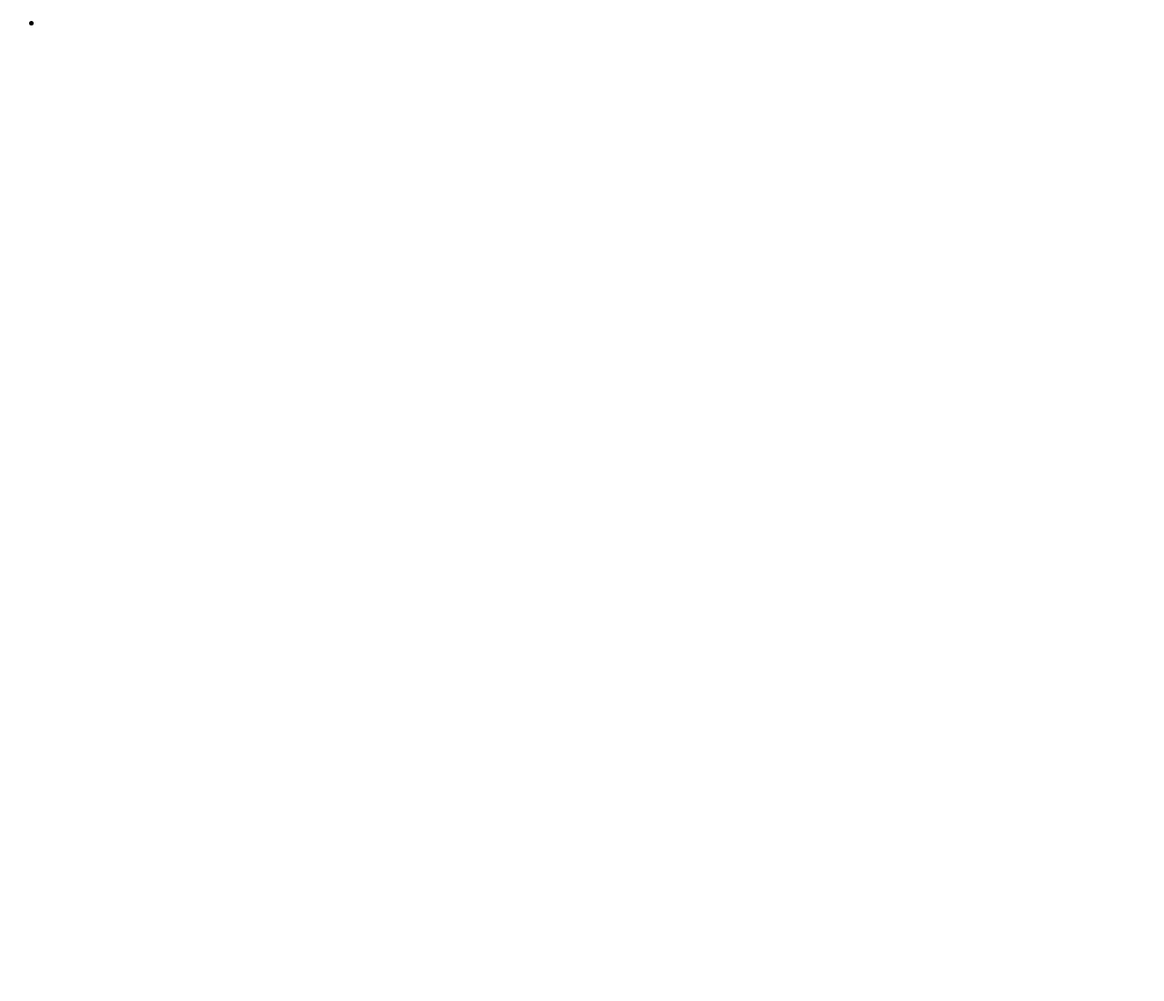
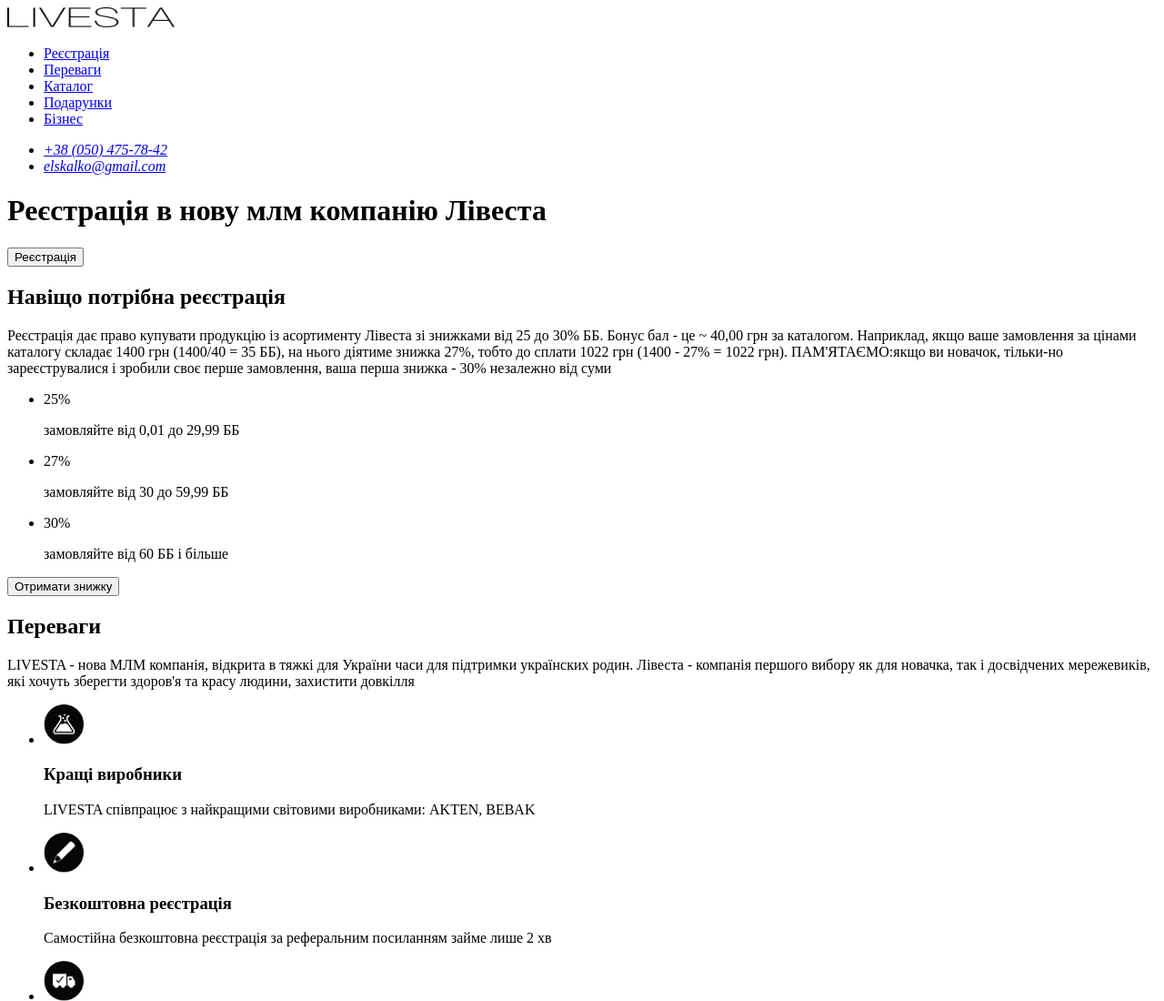
Before and after one commit to selenayur/livesta, a plain HTML site: page index.html in a window 1280 px wide. Shown: the top 1100 px of the page at 91% size. Before the commit the page ends 800 px from the top, so only its background shows below. Drawn offline with Linux system fonts and the light colour scheme.

Commit message:
28072024

```diff
--- a/index.html
+++ b/index.html
@@ -1,19 +1,117 @@
 <!DOCTYPE html>
 <html lang="uk">
+
 <head>
     <meta charset="UTF-8">
     <meta http-equiv="X-UA-Compatible" content="IE=edge">
     <meta name="viewport" content="width=device-width, initial-scale=1.0">
     <title>Livesta</title>
 </head>
+
 <body>
     <header>
         <nav>
+            <a href="./index.html"><img src="./images/logo.png" alt="логотип" width="184" height="22"></a>
             <ul>
-                <li><a></a></li>
+                <li><a href="./index.html">Реєстрація</a></li>
+                <li><a href="./index.html">Переваги</a></li>
+                <li><a href="./index.html">Каталог</a></li>
+                <li><a href="./index.html">Подарунки</a></li>
+                <li><a href="./index.html">Бізнес</a></li>
             </ul>
         </nav>
+        <address>
+            <ul>
+                <li><a href="tel:+110001111111">+38 (050) 475-78-42</a></li>
+                <li><a href="mailto:info@devstudio.com">elskalko@gmail.com</a></li>
+            </ul>
+        </address>
     </header>
+    <main>
 
+        <!----------------------ХИРО---------------------->
+        <h1>Реєстрація в нову млм компанію Лівеста</h1>
+        <button type="button">Реєстрація</button></div>
+
+        <!-----------------------РЕЄСТРАЦІЯ----------------------->
+        <h2>Навіщо потрібна реєстрація</h2>
+        <p>Реєстрація дає право купувати продукцію із асортименту Лівеста зі знижками від 25 до 30% ББ. Бонус бал - це ~
+            40,00 грн за каталогом.
+            Наприклад, якщо ваше замовлення за цінами каталогу складає 1400 грн (1400/40 = 35 ББ), на нього діятиме
+            знижка 27%, тобто до сплати 1022 грн (1400 - 27% = 1022 грн).
+            ПАМ'ЯТАЄМО:якщо ви новачок, тільки-но зареєструвалися і зробили своє перше замовлення, ваша перша знижка -
+            30% незалежно від суми</p>
+        <ul>
+            <li>
+                <p>25%</p>
+                <p>замовляйте від 0,01 до 29,99 ББ</p>
+            </li>
+            <li>
+                <p>27%</p>
+                <p>замовляйте від 30 до 59,99 ББ</p>
+            </li>
+            <li>
+                <p>30%</p>
+                <p>замовляйте від 60 ББ і більше</p>
+            </li>
+        </ul>
+        <button type="button">Отримати знижку</button></div>
+
+        <!----------------------ПЕРЕВАГИ---------------------->
+        <h2>Переваги</h2>
+        <p>LIVESTA - нова МЛМ компанія, відкрита в тяжкі для України часи для підтримки українских родин. Лівеста -
+            компанія першого вибору як для новачка, так і досвідчених мережевиків, які хочуть зберегти
+            здоров'я та красу людини, захистити довкілля</p>
+        <ul>
+            <li>
+                <img src="./images/1.png" alt="" width="44" height="44">
+                </img>
+                <h3>Кращі виробники</h3>
+                <p>LIVESTA співпрацює з найкращими світовими виробниками: AKTEN, BEBAK</p>
+            </li>
+            <li>
+                <img src="./images/2.png" alt="" width="44" height="44">
+                </img>
+                <h3>Безкоштовна реєстрація</h3>
+                <p>Самостійна безкоштовна реєстрація за реферальним посиланням займе лише 2 хв</p>
+            </li>
+            <li>
+                <img src="./images/3.png" alt="" width="44" height="44">
+                </img>
+                <h3>Безкоштовна доставка</h3>
+                <p>Безкоштовна доставка на
+                    замовлення від 1200 грн до сплати</p>
+            </li>
+            <li>
+                <img src="./images/4.png" alt="" width="44" height="44">
+                </img>
+                <h3>Широкий ассортимент</h3>
+                <p>Асортимент налічує понад 1000
+                    найменувань косметики та товарів для дома</p>
+            </li>
+            <li>
+                <img src="./images/5.png" alt="" width="44" height="44">
+                </img>
+                <h3>Прибутковий план розвитку </h3>
+                <p>Маркетинг-план простий і доступний, за класичною схемою </p>
+            </li>
+            <li>
+                <img src="./images/6.png" alt="" width="44" height="44">
+                </img>
+                <h3>Автопрограма або гроші на мрію</h3>
+                <p>В автопрограмі представлений автопарк від Hyundai до Merсedes</p>
+            </li>
+        </ul>
+        <!----------------------КАТАЛОГ---------------------->
+        <h2>Каталог - вітрина нашого інтернет-магазина</h2>
+        <p>Кожен каталог діє 28 днів (4 тижні)<br>Каталог № 9<br>
+            з 5 серпня до 1 вересня</p>
+        <a href="https://online.fliphtml5.com/lldhy/ydlc/"><img src="./images/photo_2024-07-08_16-22-45.jpg" alt=""
+                width="346"></img></a>
+
+
+    </main>
 </body>
+
+
 </html>
```
Also changed, not shown: .prettierrc.json (added), images/1.png (added), images/2.png (added), images/3.png (added), images/4.png (added), images/5.png (added), images/6.png (added), images/logo.png (added), images/photo_2024-07-08_16-22-45.jpg (added).
